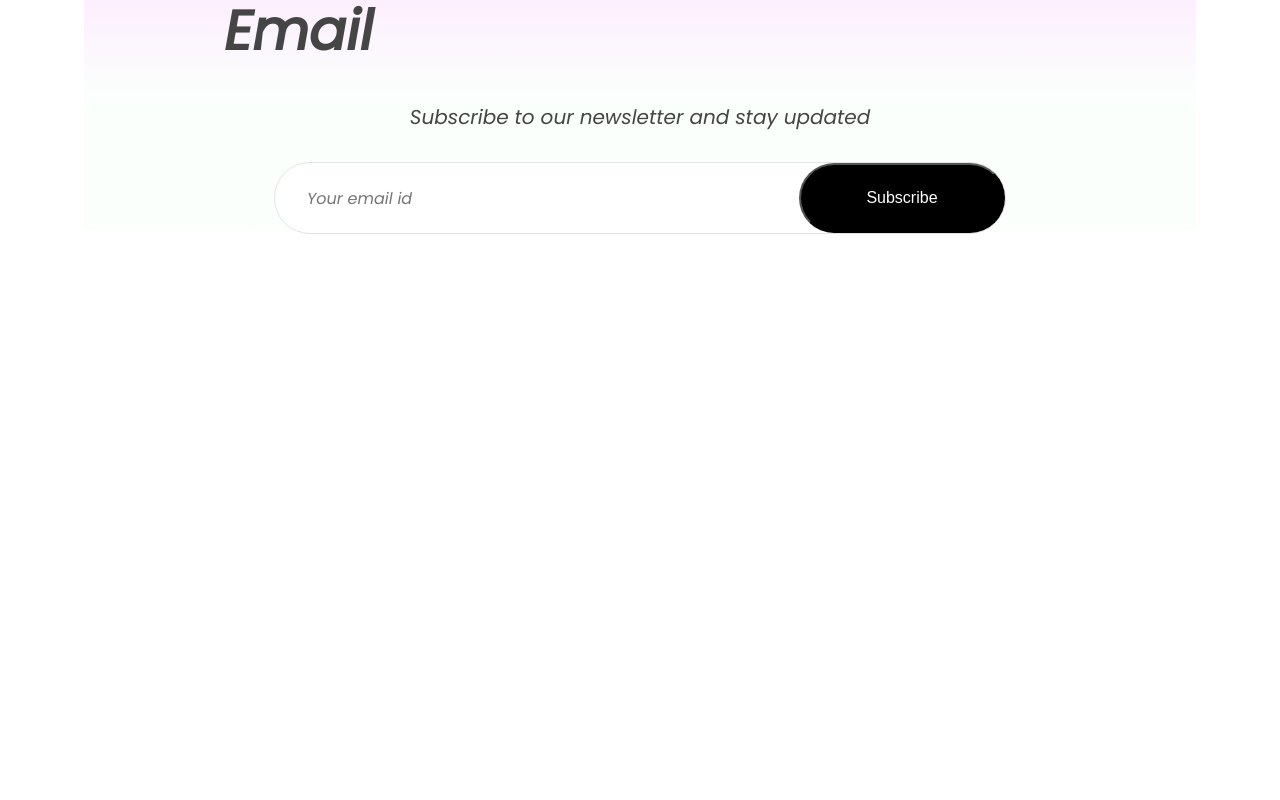
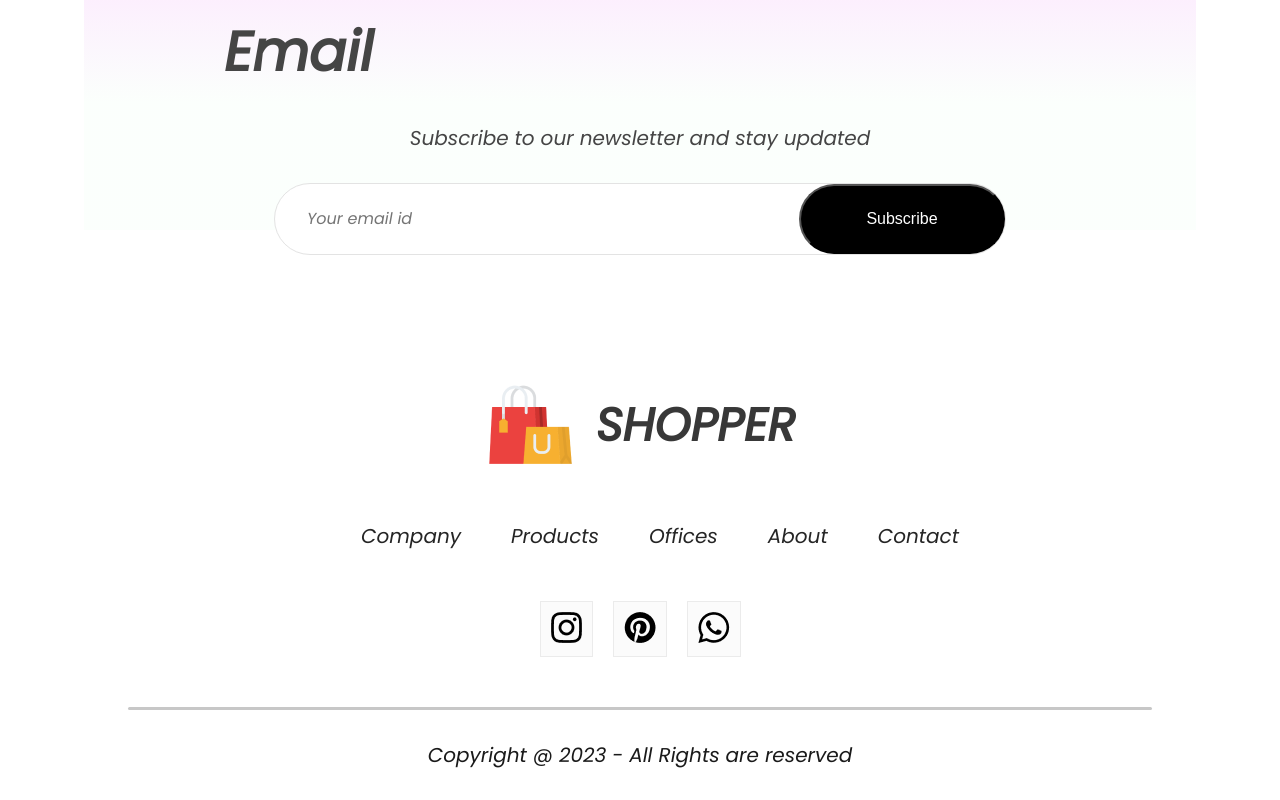
Before and after one commit to Rushikeshsasamkar/Shopper-front-end, a React (Create React App) app: page / in a window 1280 px wide. Shown: the part 3668-4468 px from the top of the page. Before the commit the page ends 4048 px from the top, so only its background shows below. Built offline with nearby package versions, Linux system fonts and the light colour scheme.

Commit message:
Footer Completed

```diff
--- a/src/App.js
+++ b/src/App.js
@@ -5,6 +5,7 @@
 import Product from './Pages/Product'
 import Cart from "./Pages/Cart";
 import { LoginSignup } from "./Pages/LoginSignup";
+import Footer from "./Components/Footer/Footer";
 
 
 
@@ -25,6 +26,7 @@
 
         <Route path="/login" element={<LoginSignup/>}/>
         </Routes>
+        <Footer/>
       </BrowserRouter >
     </div>
   );
--- /dev/null
+++ b/src/Components/Footer/Footer.css
@@ -0,0 +1,65 @@
+.footer {
+    display: flex;
+    flex-direction: column;
+    justify-content: center;
+    align-items: center;
+    gap: 50px;
+
+}
+
+.footer-logo {
+    display: flex;
+    align-items: center;
+    gap: 20px;
+
+}
+
+.footer-logo p {
+    color: #383838;
+    font-size: 46px;
+    font-weight: 700;
+}
+
+.footer-links {
+    display: flex;
+    list-style: none;
+    gap: 50px;
+    color: #252525;
+    font-size: 20px;
+}
+
+.footer-links li {
+    cursor: pointer;
+
+}
+
+.footer-social-icons {
+    display: flex;
+    gap: 20px;
+}
+
+.footer-icons-container {
+    padding: 10px;
+    padding-bottom: 6px;
+    background: #fbfbfb;
+    border: 1px solid #ebebeb;
+}
+
+.footer-copyright {
+    display: flex;
+    flex-direction: column;
+    align-items: center;
+    gap: 30px;
+    width: 100%;
+    margin-bottom: 30px;
+    color: #1a1a1a;
+    font-size: 20px;
+}
+
+.footer-copyright hr {
+    width: 80%;
+    border: none;
+    border-radius: 10px;
+    height: 3px;
+    background: #c7c7c7;
+}
--- /dev/null
+++ b/src/Components/Footer/Footer.jsx
@@ -0,0 +1,41 @@
+import React from 'react'
+import './Footer.css'
+import footer_logo from '../Assets/logo_big.png'
+import instagram_icon from '../Assets/instagram_icon.png'
+import pintester_icon from '../Assets/pintester_icon.png'
+import whatsapp_icon from '../Assets/whatsapp_icon.png'
+
+const Footer = () => {
+  return (
+    <div className='footer'>
+      <div className="footer-logo">
+        <img src={footer_logo} alt="" />
+        <p>SHOPPER</p>
+      </div>
+      <ul className="footer-links">
+        <li>Company</li>
+        <li>Products</li>
+        <li>Offices</li>
+        <li>About</li>
+        <li>Contact</li>
+      </ul>
+      <div className="footer-social-icons">
+        <div className="footer-icons-container">
+          <img src={instagram_icon} alt="" />
+        </div>
+        <div className="footer-icons-container">
+          <img src={pintester_icon} alt="" />
+        </div>
+        <div className="footer-icons-container">
+          <img src={whatsapp_icon} alt="" />
+        </div>
+      </div>
+      <div className="footer-copyright">
+        <hr />
+        <p>Copyright @ 2023 - All Rights are reserved</p>
+      </div>
+    </div>
+  )
+}
+
+export default Footer
--- a/src/Components/NewsLetter/NewsLetter.css
+++ b/src/Components/NewsLetter/NewsLetter.css
@@ -13,6 +13,7 @@
 }
 
 .newsLetter h1 {
+    margin-top: 5%;
     color: #454545;
     font-size: 55px;
     font-weight: 600;
```
